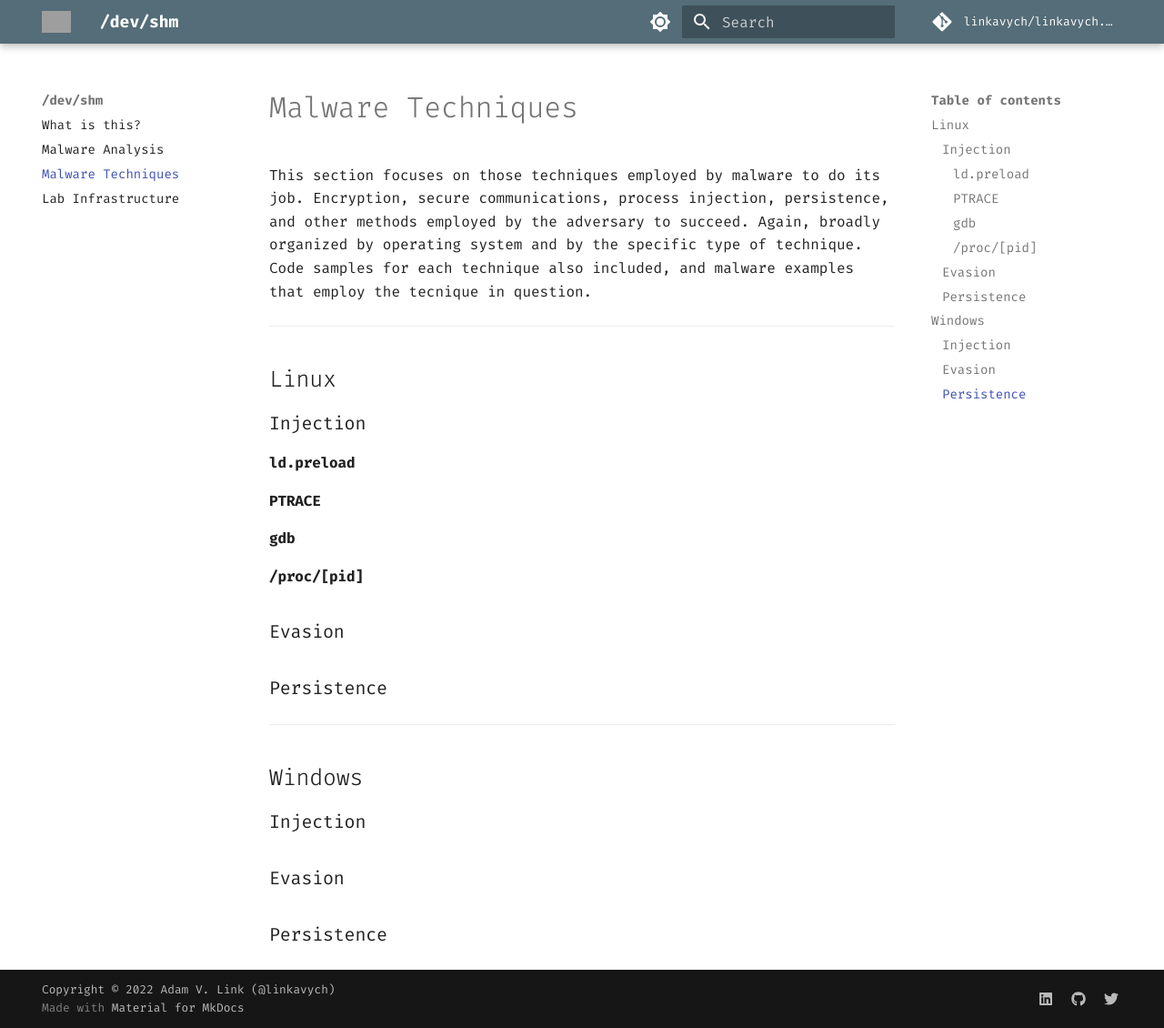
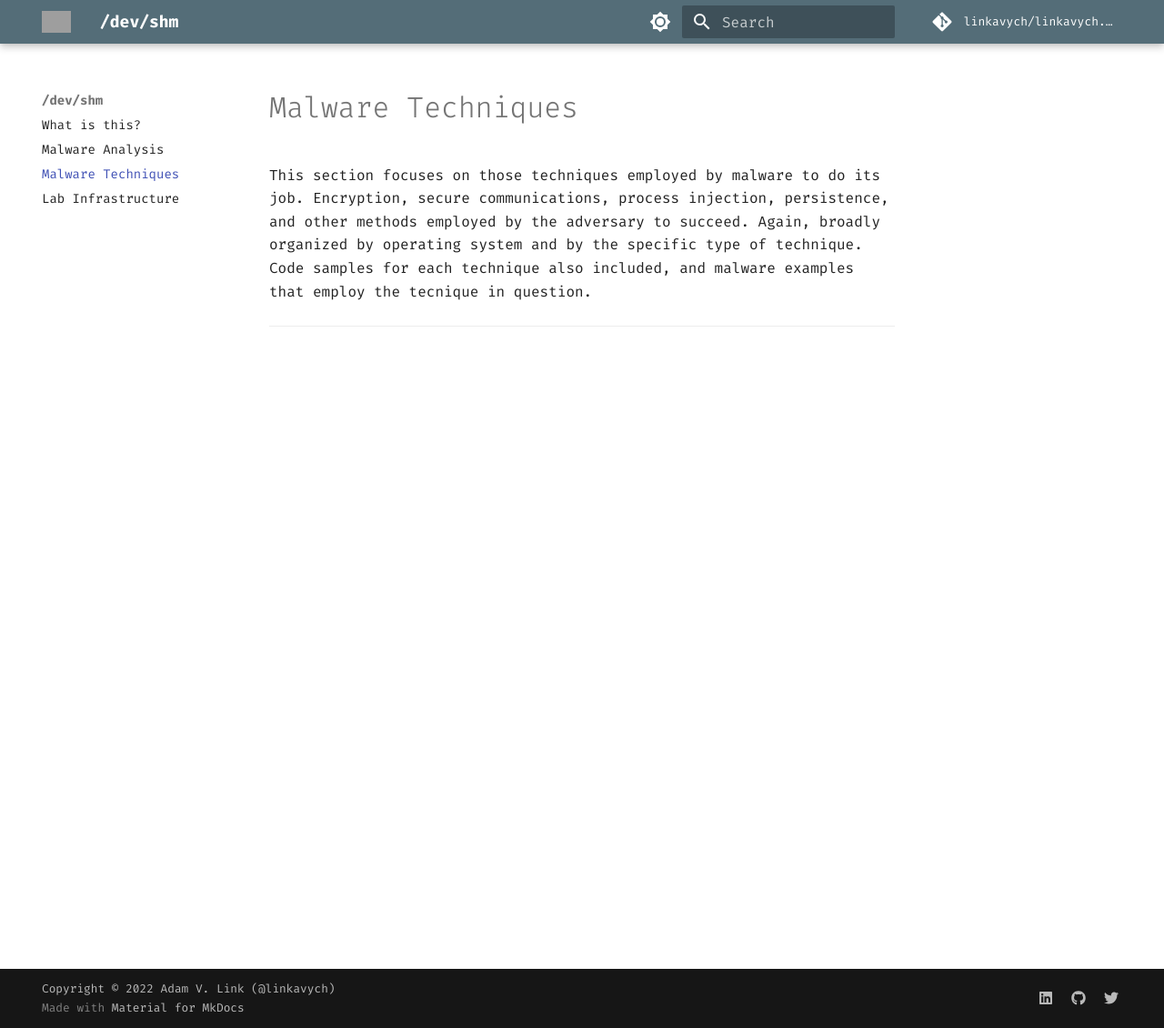
Before and after one commit to Linkavych/linkavych.github.io, an MkDocs documentation site: the page built from docs/techniques/index.md, in a window 1280 px wide and 1130 px high. Shown: the whole window at 91% size. Built offline with MkDocs 1.6.1 and Material for MkDocs 9.7.7, drawn with Linux system fonts in a browser that asks for light colours; some web fonts are replaced; comment, search, counter and statistics services are not loaded; grey boxes are pictures that could not be loaded.

Commit message:
Formatting

```diff
--- a/docs/techniques/index.md
+++ b/docs/techniques/index.md
@@ -6,29 +6,3 @@ system and by the specific type of technique. Code samples for each technique
 also included, and malware examples that employ the tecnique in question.
 
 ---
-
-## Linux
-
-### Injection
-
-#### ld.preload
-
-#### PTRACE
-
-#### gdb
-
-#### /proc/[pid]
-
-### Evasion
-
-### Persistence
-
----
-
-## Windows
-
-### Injection
-
-### Evasion
-
-### Persistence
```
